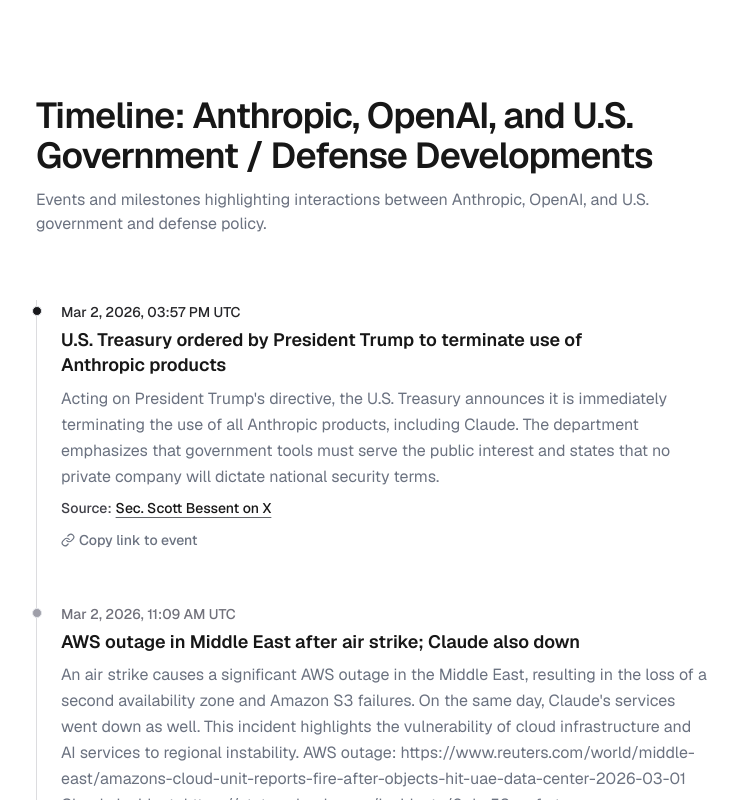
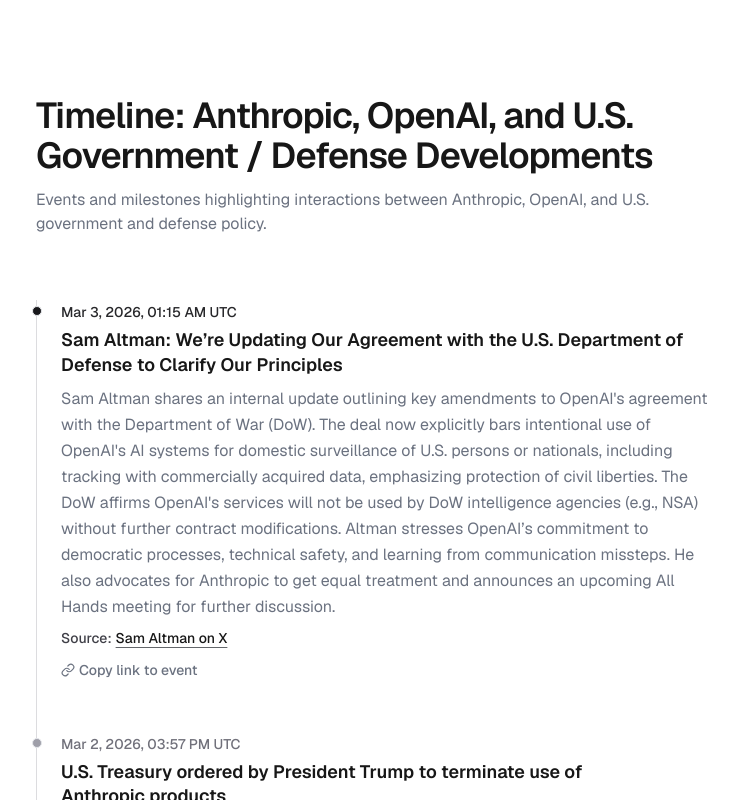
Before and after one commit to VladSez/anthropic-timeline, a Next.js app: page / in a window 1280 px wide. Shown: the top 800 px of the page, without its empty margins (268-1006 px from the left). Built offline with nearby package versions, Linux system fonts and the light colour scheme.

Commit message:
Add new timeline event detailing OpenAI's updated agreement with the U.S. Department of Defense, emphasizing civil liberties protections and commitment to democratic processes.

```diff
--- a/app/page.tsx
+++ b/app/page.tsx
@@ -10,6 +10,16 @@
 }
 
 const events = [
+  {
+    id: "openai-clarifies-dow-deal-civil-liberties",
+    date: "2026-03-03T01:15:25.000Z",
+    title:
+      "Sam Altman: We’re Updating Our Agreement with the U.S. Department of Defense to Clarify Our Principles",
+    summary:
+      "Sam Altman shares an internal update outlining key amendments to OpenAI's agreement with the Department of War (DoW). The deal now explicitly bars intentional use of OpenAI's AI systems for domestic surveillance of U.S. persons or nationals, including tracking with commercially acquired data, emphasizing protection of civil liberties. The DoW affirms OpenAI's services will not be used by DoW intelligence agencies (e.g., NSA) without further contract modifications. Altman stresses OpenAI’s commitment to democratic processes, technical safety, and learning from communication missteps. He also advocates for Anthropic to get equal treatment and announces an upcoming All Hands meeting for further discussion.",
+    source: "https://x.com/sama/status/2028640354912923739",
+    sourceLabel: "Sam Altman on X",
+  },
   {
     id: "treasury-terminates-anthropic",
     date: "2026-03-02T15:57:31.000Z",
```
